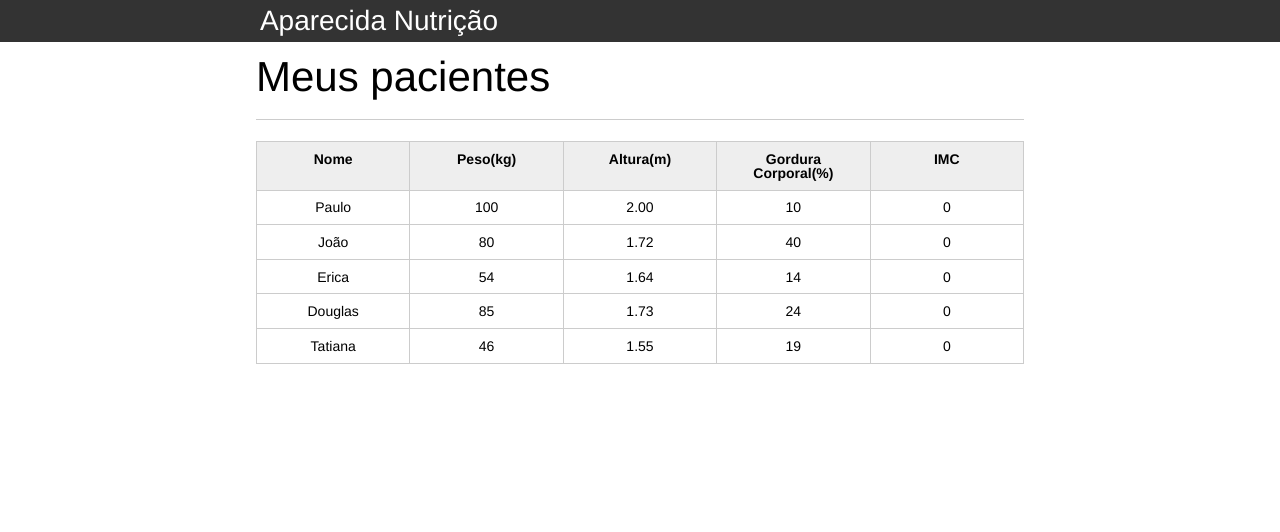
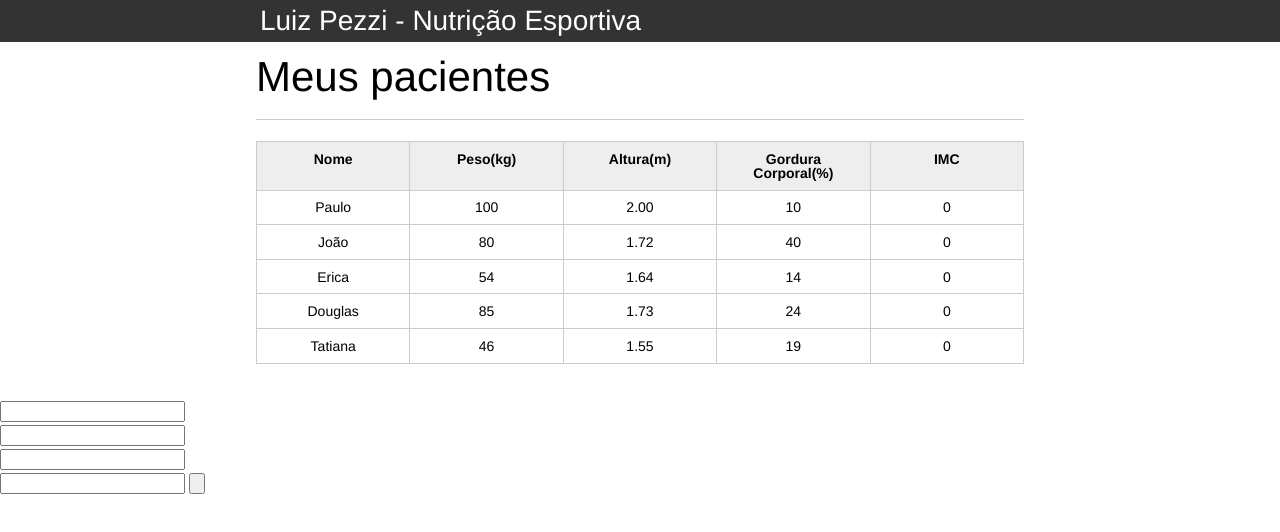
Before and after one commit to luizfernandopezzi/JavaScriptProgramandoNaLinguagemWeb, a plain HTML site: page index.html in a window 1280 px wide. Drawn offline with Linux system fonts and the light colour scheme.

Commit message:
Adicionando index.html e principal.js referente ao final da Aula 1 - Introdução

```diff
--- a/index.html
+++ b/index.html
@@ -2,22 +2,25 @@
 <html lang="pt-br">
 	<head>
 		<meta charset="UTF-8">
-		<title>Aparecida Nutrição</title>
+		<title class="title">Aparecida Nutrição</title>
 		<link rel="icon" href="favicon.ico" type="image/x-icon">
 		<link rel="stylesheet" type="text/css" href="css/reset.css">
 		<link rel="stylesheet" type="text/css" href="css/index.css">
 
 	</head>
+
 	<body>
 
 		<header>
 			<div class="container">
-				<h1>Aparecida Nutrição</h1>
+				<h1 class="titulo-principal">Aparecida Nutrição</h1>
 			</div>
 		</header>
+
 		<main>
 			<section class="container">
 				<h2>Meus pacientes</h2>
+
 				<table>
 					<thead>
 						<tr>
@@ -28,6 +31,7 @@
 							<th>IMC</th>
 						</tr>
 					</thead>
+
 					<tbody id="tabela-pacientes">
 						<tr class="paciente" >
 							<td class="info-nome">Paulo</td>
@@ -69,9 +73,28 @@
 						</tr>
 					</tbody>
 				</table>
+			</section>
 
+			<section>
+				<form>
+					<label></label>
+					<input>
+
+					<label></label>
+					<input>
+
+					<label></label>
+					<input>
+
+					<label></label>
+					<input>
+
+					<input type="button">
+				</form>
 			</section>
 		</main>
+	</body>
 
-	</body>
+	<!-- Importação dos Javascripts AQUI -->
+	<script src="principal.js"></script>
 </html>
--- a/principal.js
+++ b/principal.js
@@ -0,0 +1,12 @@
+alert("JavaSript principal.js foi carregado!")
+console.log("JavaSript principal.js foi carregado!")
+
+//Mudando o nome de Aparecida Nutrição para Luiz Pezzi Nutrição
+var tituloprincipal = document.querySelector(".titulo-principal")
+var title = document.querySelector(".title")
+
+tituloprincipal.textContent = "Luiz Pezzi - Nutrição Esportiva"
+title.textContent = tituloprincipal.textContent
+
+console.log(tituloprincipal.textContent)
+console.log(title.textContent)
```
